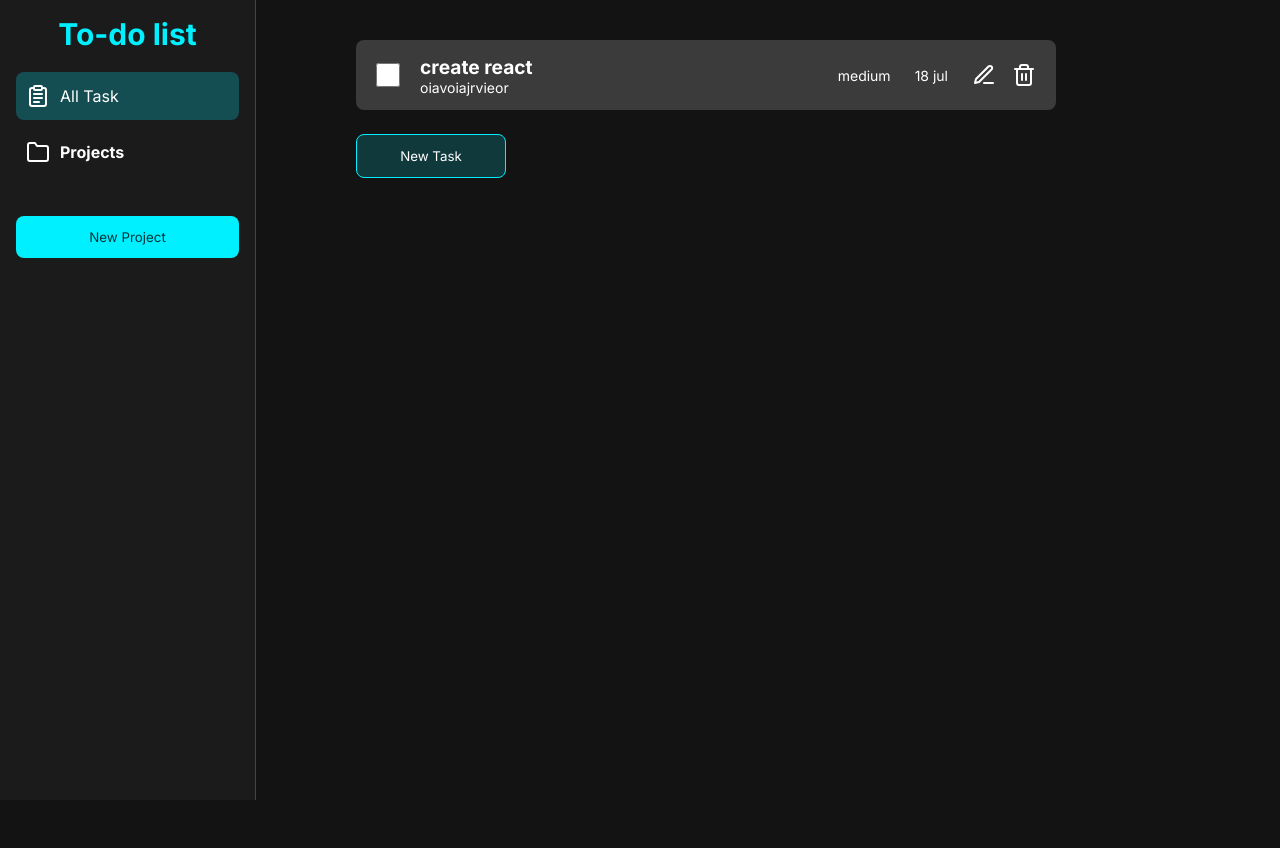
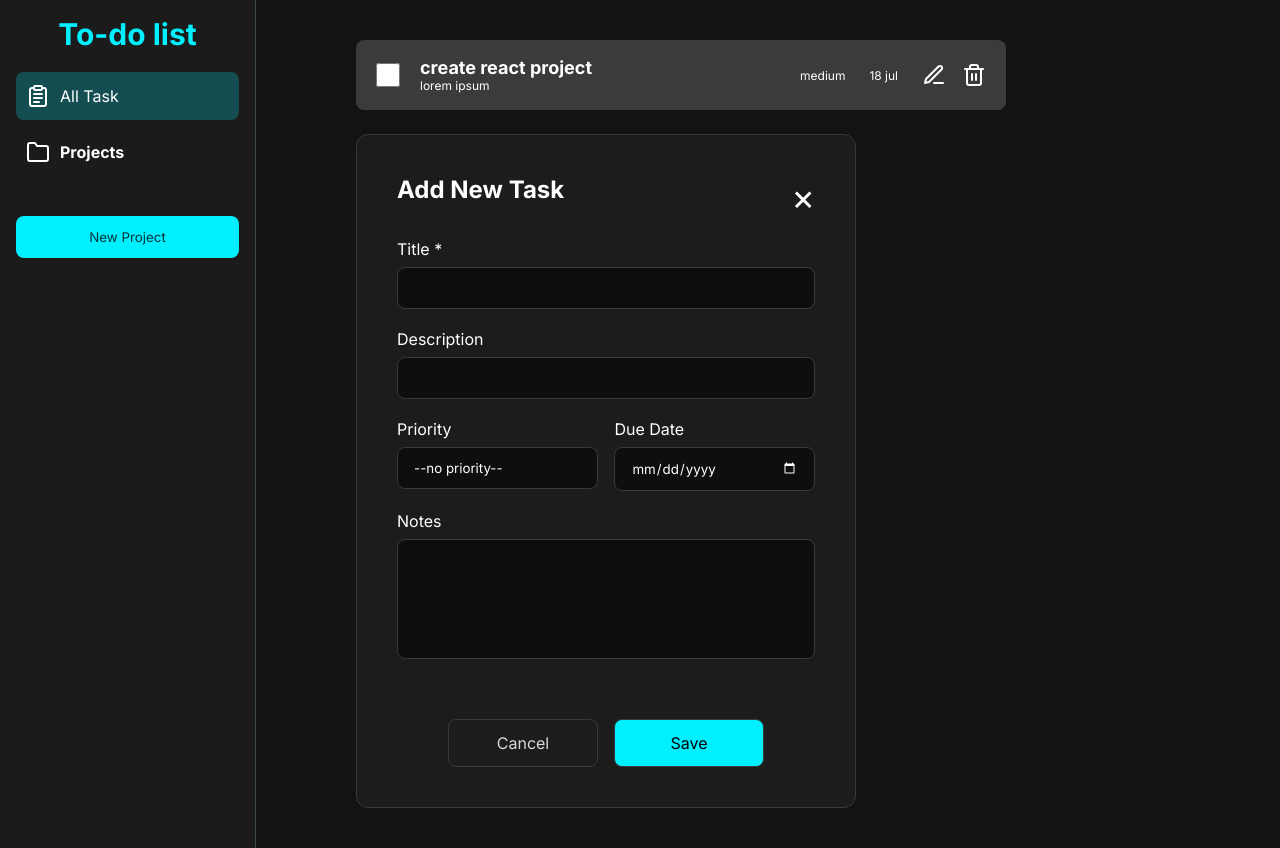
Before and after one commit to alfario207/Odin-Todo-List, a website built with webpack: page src/index.html in a window 1280 px wide. Both pictures are taken after a click on the button "New Task". Before the commit the page ends 800 px from the top, so only its background shows below. Built offline with nearby package versions, Linux system fonts and the light colour scheme; a web font is replaced by a local one.

Commit message:
Create todo form UI and start todo module

```diff
--- a/src/classes/todos.js
+++ b/src/classes/todos.js
@@ -1,9 +1,11 @@
-export default class Todos {
-    constructor(title, description, dueDate, priority) {
+export default class Todo {
+    constructor(title, description, dueDate, priority, notes, project) {
         this.title = title
         this.description = description
         this.dueDate = dueDate
         this.priority = priority
+        this.notes = notes
+        this.project = project
         this.completed = false
     }
 }
--- a/src/index.html
+++ b/src/index.html
@@ -9,6 +9,7 @@
     <link rel="preconnect" href="https://fonts.gstatic.com" crossorigin>
     <link href="https://fonts.googleapis.com/css2?family=Hanken+Grotesk:ital,wght@0,100..900;1,100..900&family=Inter:ital,opsz,wght@0,14..32,100..900;1,14..32,100..900&family=Odibee+Sans&family=Plus+Jakarta+Sans:ital,wght@0,200..800;1,200..800&family=Quicksand:wght@300..700&family=Rethink+Sans:ital,wght@0,400..800;1,400..800&family=Roboto:ital,wght@0,100..900;1,100..900&display=swap" rel="stylesheet">
 </head>
+
 <body>
     <div class="container">
         <div class="side-bar">
@@ -27,38 +28,51 @@
             <form class="projects-form visibility">
                 <input class="input-form" type="text" placeholder="Add your project" >
                 <div class="projects-form-btn">
+                    <button class="cancel-btn" type="button">Cancel</button>
                     <button class="save-btn" type="submit">Save</button>
-                    <button class="cancel-btn" type="button">Cancel</button>
                 </div>
             </form>
             <button class="new-btn" id="new-project">New Project</button>
         </div>
         <div class="todos-container">
-            <div class="todo-list-container">
-                <div class="todo-item" id="todos">
-                    <div class="todo-item-content">
-                        <div class="todo-left">
-                            <input type="checkbox">
-                            <div class="todo-title">
-                                <h2>create react</h2>
-                                <p>oiavoiajrvieor</p>
-                            </div>
-                        </div>
-                        <div class="todo-right">
-                            <div class="todo-priority">
-                                <p>medium</p>
-                            </div>
-                            <div class="date">
-                                <p>18 jul</p>
-                            </div>
-                            <div class="todo-btn">
-                                <img src="assets/edit.svg" alt="edit icon" />
-                                <img src="assets/delete.svg" alt="delete icon" />
-                            </div>
-                        </div>
-                    </div>
+            <div class="todo-list-container" id="todos"></div>
+            <form class="todos-form visibility">
+                <div class="cancel-form">
+                    <h2>Add New Task</h2>
+                    <button id="close" class="cancel-btn-form" type="button">×</button>
                 </div>
-            </div>
+                <label for="title">
+                    Title *
+                    <input id="title" class="todos-input" type="text" required/>
+                </label>
+                <label for="description">
+                    Description
+                    <input id="description" class="todos-input" type="text">
+                </label>
+                <div class="priority-date">
+                    <label for="priority">
+                        Priority
+                        <select id="priority" class="priority-date-form">
+                            <option value="--no priority--">--no priority--</option>
+                            <option value="Low">Low</option>
+                            <option value="Medium">Medium</option>
+                            <option value="High">High</option>
+                        </select>
+                    </label>
+                    <label for="dueDate">
+                        Due Date
+                        <input id="date" class="priority-date-form" type="date">
+                    </label>
+                </div>
+                <label>
+                    Notes
+                    <textarea id="notes" class="todos-input" id="notes" rows="5"></textarea>
+                </label>
+                <div class="todos-form-btn">
+                    <button id="cancel" class="cancel-btn" type="button">Cancel</button>
+                    <button id="save" class="save-btn" type="submit">Save</button>
+                </div>
+            </form>
             <button class="new-task" id="new-task">New Task</button>
         </div>
     </div>
--- a/src/index.js
+++ b/src/index.js
@@ -1,5 +1,6 @@
 import "./styles.css"
 import { setupProjectForm } from "./modules/dom-project.js"
+import { createTodoItem, setUpTodosForm } from "./modules/dom-todo.js"
 
 const sideBar = document.querySelector('.side-bar')
 
@@ -16,3 +17,5 @@ sideBar.addEventListener('click', (e) => {
 })
 
 setupProjectForm()
+createTodoItem()
+setUpTodosForm()
--- a/src/modules/dom-project.js
+++ b/src/modules/dom-project.js
@@ -1,6 +1,6 @@
 import editImg from '../assets/edit.svg'
 import deleteImg from '../assets/delete.svg'
-import { createProject, getProjects, deleteProject, editProject } from './project.js'
+import { setSelectedProject, createProject, getProjects, deleteProject, editProject } from './project.js'
 
 const myProjects = document.getElementById('my-projects')
 const newBtn = document.querySelector('#new-project')
@@ -45,6 +45,10 @@ function createProjectItem(project) {
 
     projectBtn.append(edit, del)
     projectElement.append(name, projectBtn)
+
+    projectElement.addEventListener('click', () => {
+        setSelectedProject(project)
+    })
 
     return projectElement
 }
--- a/src/modules/dom-todo.js
+++ b/src/modules/dom-todo.js
@@ -0,0 +1,125 @@
+import editImg from '../assets/edit.svg'
+import delImg from '../assets/delete.svg'
+
+const todos = document.getElementById('todos')
+const newTask = document.getElementById('new-task')
+const form = document.querySelector('.todos-form')
+const close = document.querySelector('#close')
+const cancel = document.querySelector('#cancel')
+
+const title = document.getElementById('title')
+const description = document.getElementById('description')
+const priority = document.getElementById('priority')
+const date = document.getElementById('date')
+const notes = document.getElementById('notes')
+
+function createTodoItem() {
+    const todoItem = document.createElement('div')
+    todoItem.classList.add('todo-item')
+
+    const todoContent = document.createElement('div')
+    todoContent.classList.add('todo-item-content')
+
+    const todoLeft = document.createElement('div')
+    todoLeft.classList.add('todo-left')
+
+    const todoTitle = document.createElement('div')
+    todoTitle.classList.add('todo-title')
+
+    const checkbox = document.createElement('input')
+    checkbox.type = 'checkbox'
+
+    const title = document.createElement('h2')
+    title.textContent = `create react project`
+
+    const description = document.createElement('p')
+    description.textContent = `lorem ipsum `
+
+    const todoRight = document.createElement('div')
+    todoRight.classList.add('todo-right')
+
+    const todoPriority = document.createElement('div')
+    todoPriority.classList.add('todo-priority')
+
+    const priority = document.createElement('p')
+    priority.textContent = `medium`
+
+    const todoDate = document.createElement('div')
+    todoDate.classList.add('date')
+
+    const date = document.createElement('p')
+    date.textContent = `18 jul`
+
+    const todoBtn = document.createElement('div')
+    todoBtn.classList.add('todo-btn')
+
+    const edit = document.createElement('img')
+    edit.src = editImg
+    edit.alt = 'edit icon'
+
+    const del = document.createElement('img')
+    del.src = delImg
+    del.alt = 'delete icon'
+
+    todoTitle.append(title, description)
+    todoPriority.appendChild(priority)
+    todoDate.appendChild(date)
+    todoBtn.append(edit, del)
+
+    todoLeft.append(checkbox, todoTitle)
+    todoRight.append(todoPriority, todoDate, todoBtn)
+
+    todoContent.append(todoLeft, todoRight)
+
+    todoItem.appendChild(todoContent)
+    todos.appendChild(todoItem)
+
+    return todoItem
+}
+
+function clearTodoForm() {
+    title.value = ''
+    description.value = ''
+    priority.value = ''
+    date.value = ''
+    notes.value = ''
+}
+
+function openForm() {
+    form.classList.remove('visibility')
+    newTask.classList.add('visibility')
+
+    title.focus()
+}
+
+function closeForm() {
+    clearTodoForm()
+    form.classList.add('visibility')
+    newTask.classList.remove('visibility')
+}
+
+function setUpTodosForm() {
+    newTask.addEventListener('click', () => {
+        openForm()
+    })
+
+    form.addEventListener('submit', (e) => {
+        e.preventDefault()
+
+
+
+        closeForm()
+    })
+
+    cancel.addEventListener('click', () => {
+        console.log('btn clicked')
+        closeForm()
+    })
+
+    close.addEventListener('click', () => {
+        console.log('btn clicked')
+        closeForm()
+    })
+}
+
+export { createTodoItem, setUpTodosForm }
--- a/src/modules/project.js
+++ b/src/modules/project.js
@@ -1,6 +1,15 @@
 import Project from "../classes/Projects.js"
 
 let projects = []
+let selectedProject = null
+
+function setSelectedProject(project) {
+    selectedProject = project
+}
+
+function getSelectedProject() {
+    return selectedProject
+}
 
 function createProject(name) {
     const project = new Project(name)
@@ -17,15 +26,8 @@ function deleteProject(name) {
     projects = projects.filter(project => project.name !== name)
 }
 
-function editProject(obj,newName) {
-    console.log('PRAM',obj, newName)
-    obj.name = newName
-    // const project = projects.find(project => project.name === newName)
-    // project.name=newName
-    // console.log('edIT',project)
-
-    // projects
-    // return project
+function editProject(project,newName) {
+    project.name = newName
 }
 
-export { createProject, getProjects, deleteProject, editProject }
+export { setSelectedProject, getSelectedProject, createProject, getProjects, deleteProject, editProject }
--- a/src/styles.css
+++ b/src/styles.css
@@ -6,14 +6,14 @@
 }
 
 html, body {
-    height: 100vh;
+    height: auto;
     background-color: #131313;
     color: white;
 }
 
 .container {
     width: 100%;
-    height: 100%;
+    min-height: 100vh;
     display: flex;
 }
 
@@ -25,7 +25,6 @@ html, body {
 
 .side-bar {
     width: 20%;
-    height: 100%;
     display: flex;
     flex-direction: column;
     gap: 20px;
@@ -103,7 +102,7 @@ html, body {
 .projects-form {
     display: flex;
     flex-direction: column;
-    gap: 8px;
+    gap: 20px;
 }
 
 .projects-form.visibility {
@@ -111,25 +110,25 @@ html, body {
 }
 
 .input-form {
-    border: none;
     outline: none;
-    border-radius: 6px;
-    width: 100%;
-    padding: 6px;
+    border: 1px solid #393939;
+    background: #0E0E0E;
+    color: white;
+    padding: 12px 16px;
+    border-radius: 8px;
+    cursor: text;
 }
 
 .projects-form-btn {
     width: 100%;
     display: flex;
     justify-content: end;
-    gap: 8px;
+    gap: 16px;
 }
 
 .projects-form-btn button {
     width: 70px;
     padding: 8px;
-    border: none;
-    outline: none;
     border-radius: 6px;
     cursor: pointer;
 }
@@ -153,7 +152,6 @@ html, body {
     transform: scale(1.03);
 }
 
-
 .todos-container {
     width: 80%;
     padding-inline: 100px;
@@ -161,6 +159,10 @@ html, body {
     display: flex;
     flex-direction: column;
     gap: 24px;
+}
+
+.new-task.visibility {
+    display: none;
 }
 
 .new-task {
@@ -188,14 +190,13 @@ html, body {
 }
 
 .todo-item {
-    width: 700px;
+    max-width: 650px;
     height: 70px;
     display: flex;
     align-items: center;
     padding-inline: 20px;
     padding-block: 0.5rem;
     background-color: rgba(245, 245, 245, 0.172);
-    /* background-color: #1E1E1E; */
     border-radius: 8px;
     cursor: pointer;
 }
@@ -208,11 +209,11 @@ html, body {
 }
 
 .todo-title h2 {
-    font-size: larger;
+    font-size: 18px;
 }
 
 .todo-item-content p {
-    font-size: 14px;
+    font-size: 12px;
 }
 
 .todo-left {
@@ -242,3 +243,107 @@ html, body {
 .todo-btn img {
     filter: invert(100%);
 }
+
+.todos-form.visibility {
+    display: none;
+}
+
+.todos-form {
+    max-width: 500px;
+    display: flex;
+    flex-direction: column;
+    gap: 20px;
+    padding: 40px;
+    border-radius: 12px;
+    background-color: #1C1C1C;
+    border: 1px solid #393939;
+}
+
+.todos-form label {
+    display: flex;
+    flex-direction: column;
+    gap: 8px;
+}
+
+.todos-form .todos-input {
+    outline: none;
+    border: 1px solid #393939;
+    background: #0E0E0E;
+    color: white;
+    padding: 12px 16px;
+    border-radius: 8px;
+    cursor: text;
+}
+
+.todos-form textarea {
+    resize: none;
+    height: 120px;
+}
+
+.todos-form .priority-date {
+    width: 100%;
+    display: flex;
+    justify-content: space-between;
+}
+
+.todos-form .priority-date label {
+    width: 48%;
+}
+
+input[type="date"]::-webkit-calendar-picker-indicator {
+    filter: invert(1);
+    cursor: pointer;
+}
+
+.priority-date-form {
+    appearance: none;
+    outline: none;
+    border: 1px solid #393939;
+    background: #0E0E0E;
+    color: white;
+    padding: 12px 16px;
+    border-radius: 8px;
+    cursor: pointer;
+}
+
+.cancel-form {
+    display: flex;
+    justify-content: space-between;
+}
+
+.cancel-form button {
+    background: none;
+    outline: none;
+    border: none;
+    color: white;
+    font-size: 36px;
+    cursor: pointer;
+}
+
+.todos-form-btn {
+    width: 100%;
+    display: flex;
+    justify-content: center;
+    align-items: center;
+    gap: 1rem;
+    margin-top: 40px;
+}
+
+.todos-form-btn button {
+    width: 150px;
+    height: 48px;
+    border-radius: 8px;
+    font-size: 16px;
+    cursor: pointer;
+}
+
+.cancel-btn {
+    background: transparent;
+    border: 1px solid #393939;
+    color: rgba(255, 255, 255, 0.833);
+}
+
+.save-btn {
+    background: #00F0FF;
+    border: 1px solid #393939;
+}
```
Also changed, not shown: src/modules/todo.js (+24 -0 lines).
